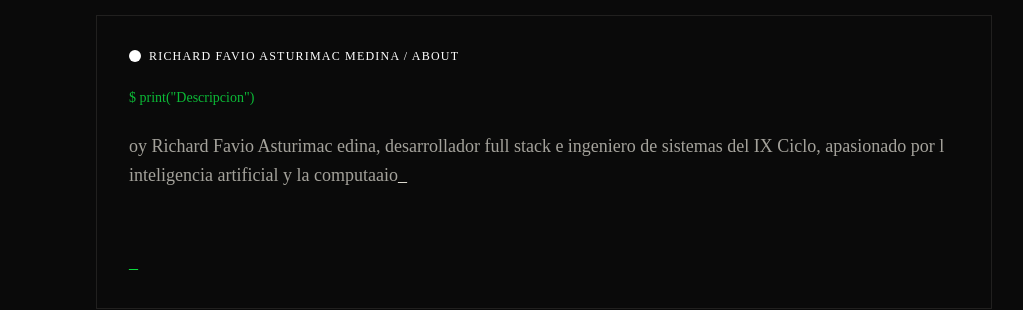
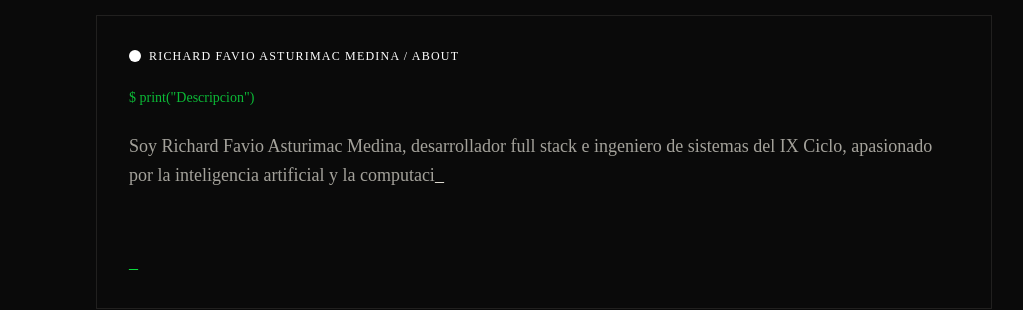
Before and after one commit to Favio-coder/portafolio-profesional, a Next.js app: page / in a window 1280 px wide. Shown: the part 1080-1390 px from the top of the page, without its empty margins (96-1119 px from the left). Built offline with nearby package versions, Linux system fonts and the light colour scheme.

Commit message:
Mejora de text

```diff
--- a/src/components/About.tsx
+++ b/src/components/About.tsx
@@ -17,8 +17,9 @@ export default function About() {
     const chars = Array.from(aboutDescription);
     const addChar = () => {
       if (indexRef.current < chars.length) {
-        setDisplayText((prev) => prev + (chars[indexRef.current] || ""));
+        const char = chars[indexRef.current];
         indexRef.current += 1;
+        setDisplayText((prev) => prev + char);
         timerRef.current = [...(timerRef.current || []), setTimeout(addChar, 40)];
       } else {
         setPhase("complete");
@@ -29,9 +30,12 @@ export default function About() {
 
   useEffect(() => {
     if (phase !== "typing") return;
+    indexRef.current = 0;
+    setDisplayText("");
     runTypewriter();
     return () => {
       (timerRef.current || []).forEach(clearTimeout);
+      timerRef.current = [];
     };
   }, [phase, runTypewriter]);
 
```
